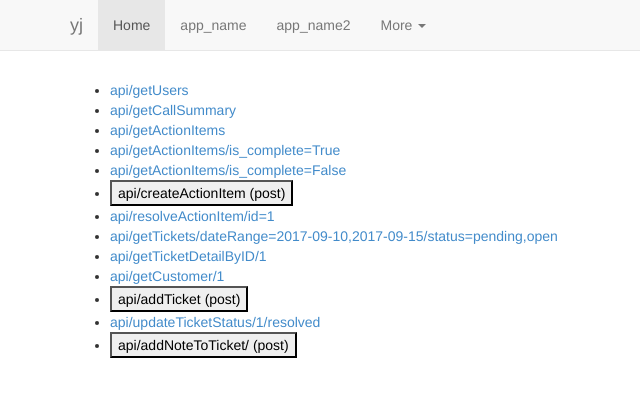
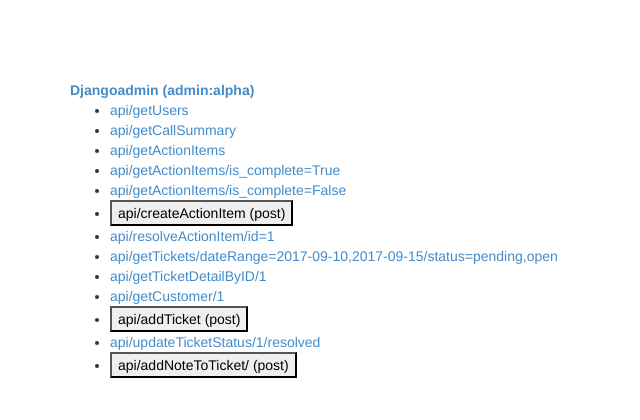
Before and after one commit to bob1b/yj, a Django app: page / in a window 1280 px wide. Shown: the top 420 px of the page, without its empty margins (0-640 px from the left). Run offline with Django 3.2, Linux system fonts and the light colour scheme; parts of the project's set-up code (start-up, migrations or seed data) failed here and were passed over; some libraries are stand-ins or nearby versions.

Commit message:
add djangoadmin link to homepage

```diff
--- a/yj/templates/base.html
+++ b/yj/templates/base.html
@@ -28,7 +28,7 @@
         <div id="wrap">
 
             <!-- Fixed navbar -->
-            <div class="navbar navbar-default navbar-fixed-top">
+<!--        <div class="navbar navbar-default navbar-fixed-top">
                 <div class="container">
                     <div class="navbar-header">
                         <button type="button" class="navbar-toggle" data-toggle="collapse" data-target=".navbar-collapse">
@@ -56,10 +56,11 @@
                                 </ul>
                             </li>
                         </ul>
-                    </div><!--/.nav-collapse -->
+                    </div>
                 </div>
             </div>
 
+-->
             <!-- Begin page content -->
             <div class="container">
 {% block pre_content %}
--- a/yj/templates/home.html
+++ b/yj/templates/home.html
@@ -1,6 +1,7 @@
 {% extends "base.html" %}
 
 {% block content %}
+  <a href="/admin/" target="_blank"><b>Djangoadmin (admin:alpha)</b></a>
   <ul>
     <li><a href="api/getUsers/" target="_blank">api/getUsers</a></li>
     <li><a href="api/getCallSummary/" target="_blank">api/getCallSummary</a></li>
```
